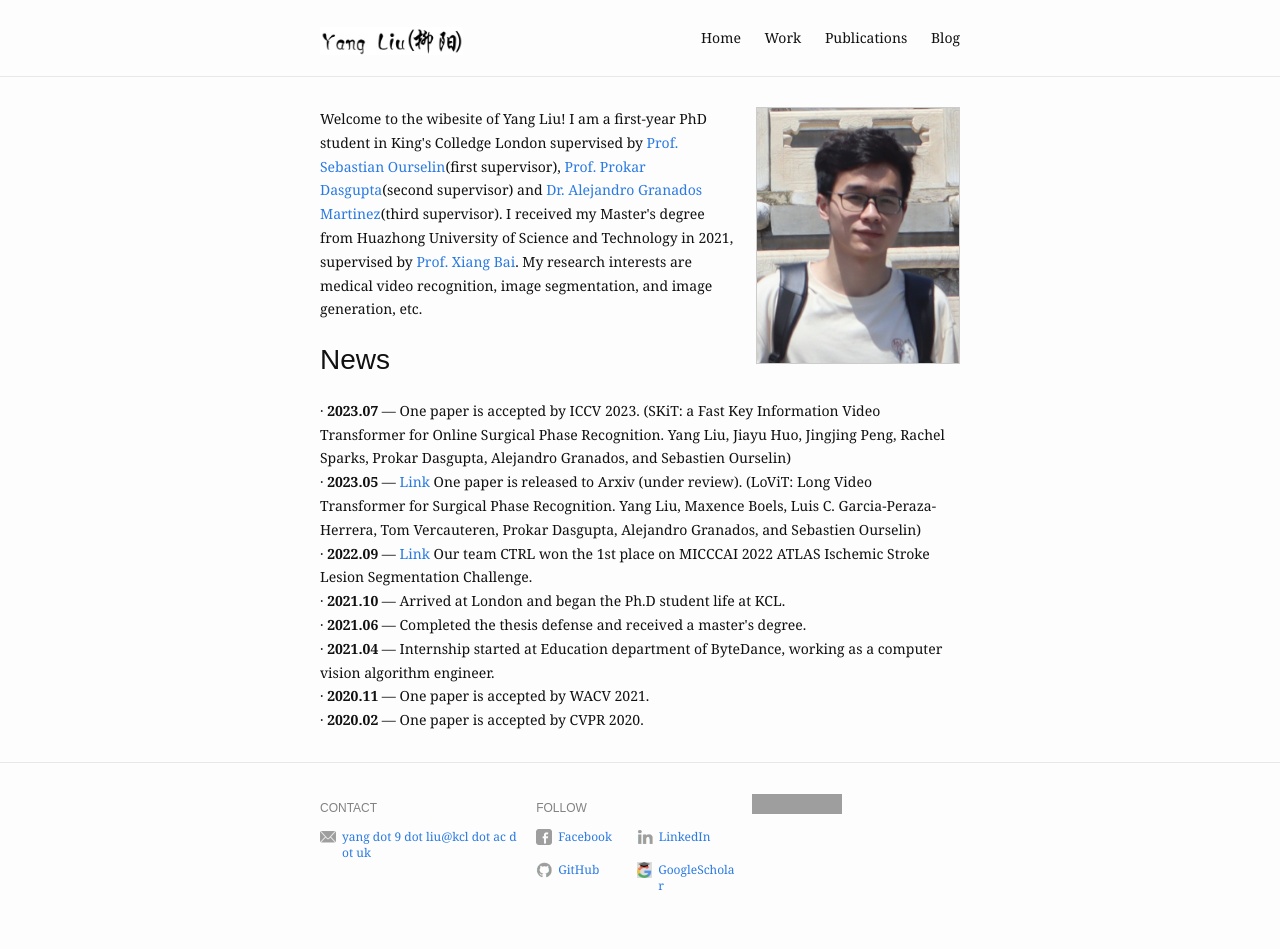
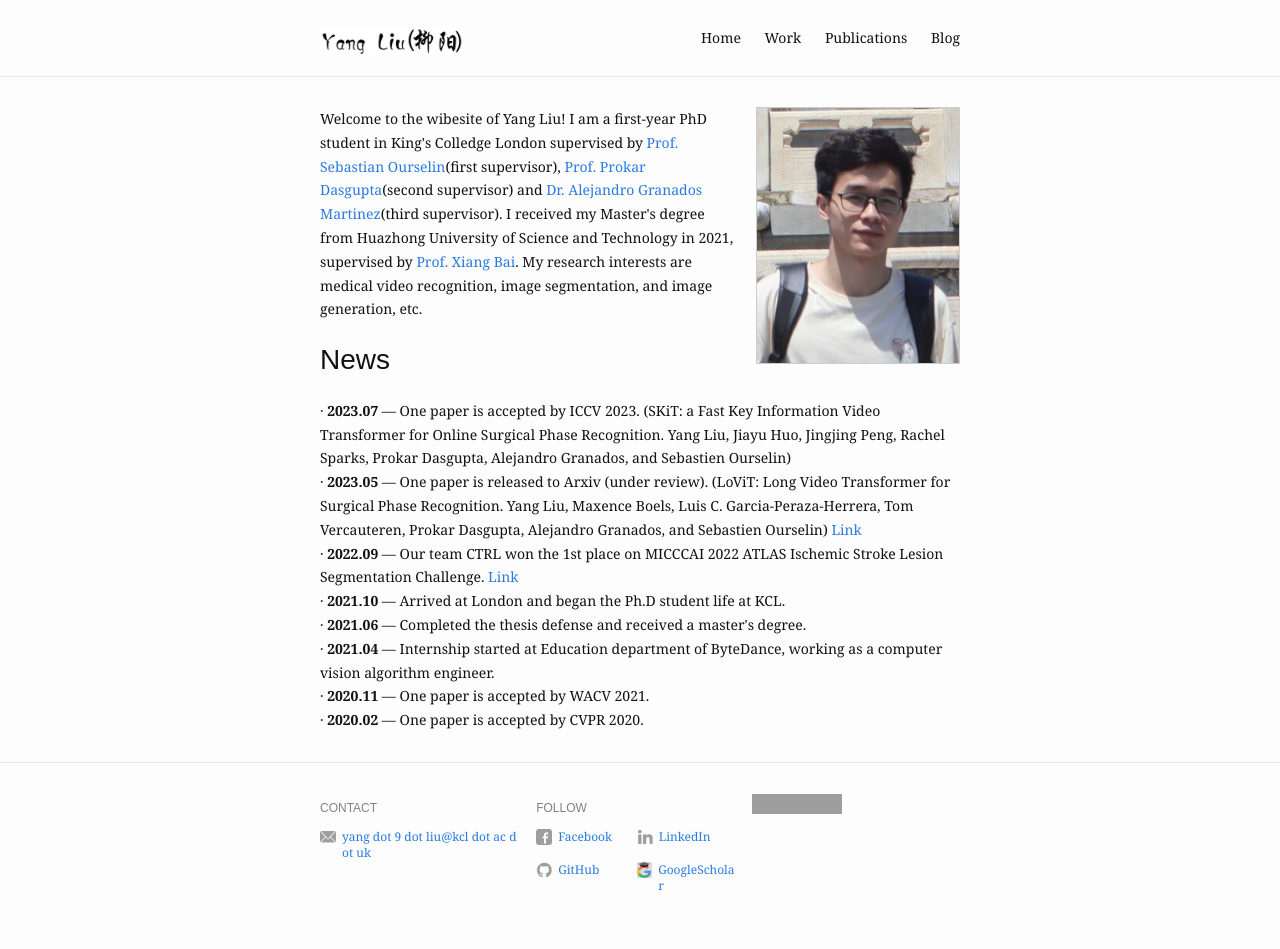
Before and after one commit to MRUIL/MRUIL.github.io, a Jekyll site: the page built from index.md, in a window 1280 px wide. Built offline with Jekyll 4.4.1, drawn with Linux system fonts in a browser that asks for light colours; part of the change alters nothing that is shown; grey boxes are pictures that could not be loaded.

```diff
--- a/_layouts/home.html
+++ b/_layouts/home.html
@@ -23,7 +23,7 @@
               &middot; <strong>{{ item.title }}</strong>
               &mdash;
               {% if item.link %}
-                <a href="{{ item.link }}">Link</a> {{ item.description }}
+                {{ item.description }} <a href="{{ item.link }}">Link</a>
               {% else %}
                 {{ item.description }}
               {% endif %}
```
